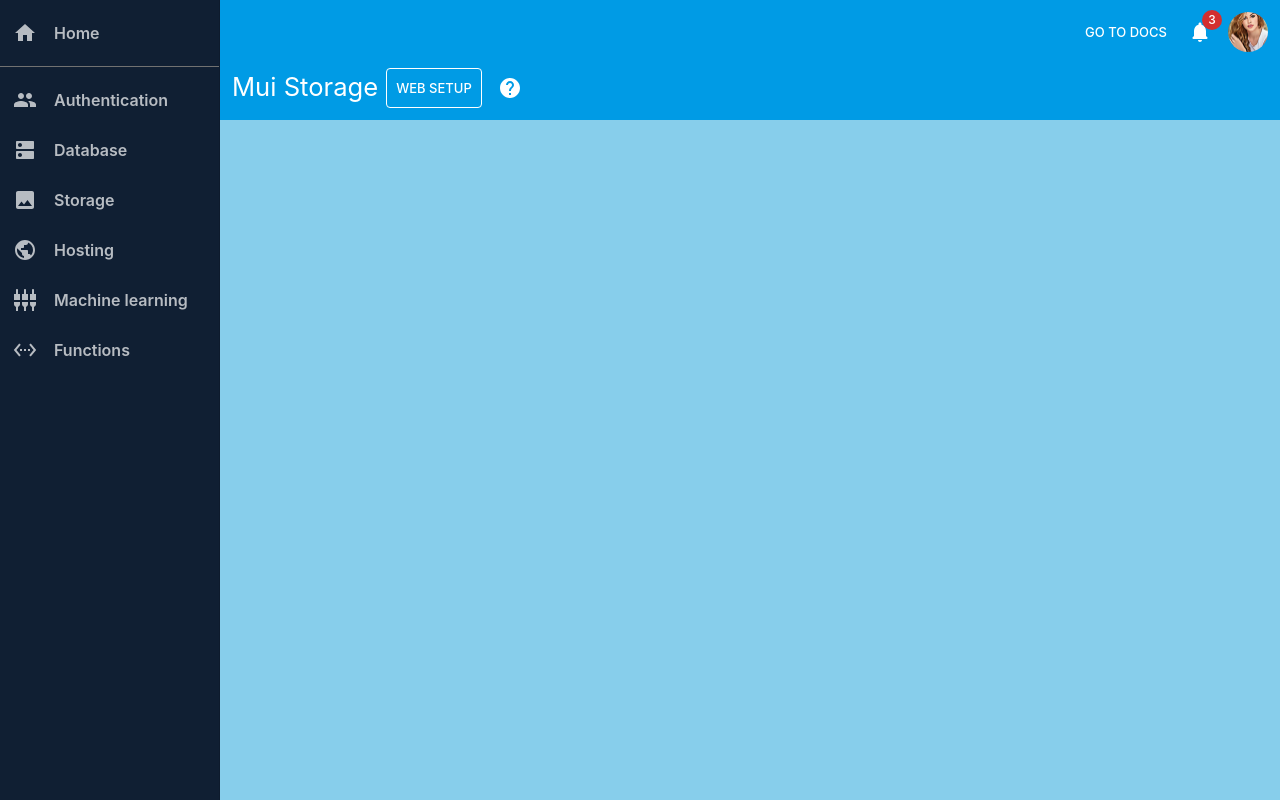
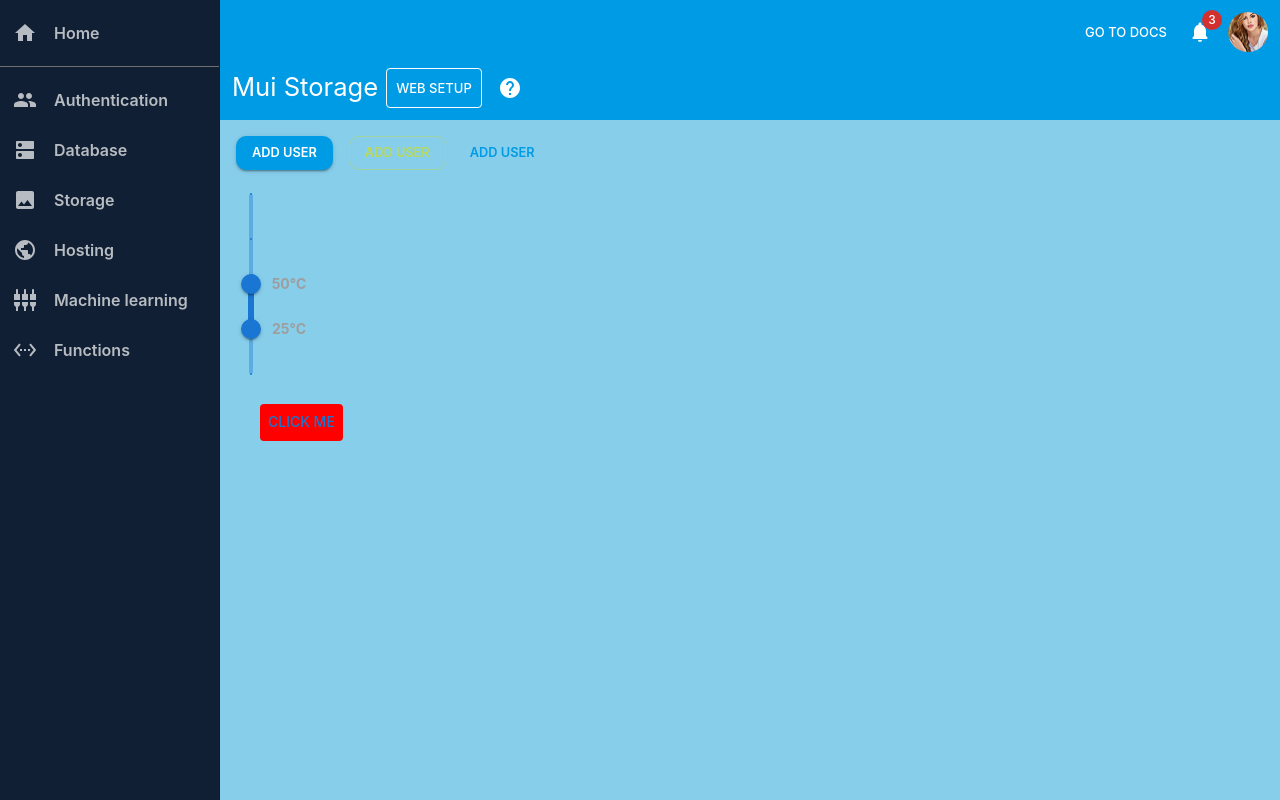
Before and after one commit to vitalii-minchuk/material, a React (Create React App) app: page /mui/storage in a window 1280 px wide. Built offline with nearby package versions, Linux system fonts and the light colour scheme.

Commit message:
mui page,modal

```diff
--- a/package.json
+++ b/package.json
@@ -5,6 +5,7 @@
   "dependencies": {
     "@emotion/react": "^11.9.3",
     "@emotion/styled": "^11.9.3",
+    "@hookform/resolvers": "^2.9.7",
     "@mui/icons-material": "^5.8.4",
     "@mui/material": "^5.8.7",
     "@redux-saga/core": "^1.1.3",
@@ -22,6 +23,7 @@
     "formik-mui": "^5.0.0-alpha.0",
     "react": "^18.2.0",
     "react-dom": "^18.2.0",
+    "react-hook-form": "^7.33.1",
     "react-json-to-csv": "^1.0.4",
     "react-redux": "^8.0.2",
     "react-router-dom": "^6.3.0",
--- a/src/App.tsx
+++ b/src/App.tsx
@@ -25,6 +25,9 @@ import { Millionaire } from "./pages/formik/Millionaire"
 import { MUIHome } from "./pages/mui/MUIHome"
 import { LayoutMUI } from "./components/mui/LayoutMUI"
 import { Functions } from "./pages/mui/Functions/Functions"
+import { Authentication } from "./pages/mui/Authentication/Authentication"
+import { Database } from "./pages/mui/Database/Database"
+import { Storage } from "./pages/mui/Storage/Storage"
 
 
 const App: FC = () =>  {
@@ -35,12 +38,12 @@ const App: FC = () =>  {
 
         <Route path="mui/*" element={<LayoutMUI />}>
           <Route index element={<MUIHome />} />
-          {/* <Route path="authentication" element={<Authentication />} />
+          <Route path="authentication" element={<Authentication />} />
           <Route path="database" element={<Database />} />
-          <Route path="hosting" element={<Hosting />} /> */}
+          {/* <Route path="hosting" element={<Hosting />} /> */}
           <Route path="functions" element={<Functions />} />
-          {/* <Route path="machine-learning" element={<MachineLearning />} />
-          <Route path="storage" element={<Storage />} /> */}
+          {/* <Route path="machine-learning" element={<MachineLearning />} /> */}
+          <Route path="storage" element={<Storage />} />
         </Route>
 
         <Route path="redux/*" element={<LayoutRdx />}>
--- /dev/null
+++ b/src/components/mui/Modals/NewUserModal/NewUserModal.tsx
@@ -0,0 +1,83 @@
+import { Dispatch, FC, SetStateAction } from "react"
+
+import { useForm } from "react-hook-form"
+import { yupResolver } from "@hookform/resolvers/yup"
+
+import { Box, Button, Stack, Typography, TextField } from "@mui/material"
+import { UserData, validationSchema } from "./consts"
+
+interface INewUserModal {
+  handleClose: () => void
+  setUserDate: Dispatch<SetStateAction<UserData | null>>
+}
+
+const NewUserModal: FC<INewUserModal> = ({ handleClose, setUserDate }) => {
+  const {
+    register,
+    handleSubmit,
+    formState: { errors, isValid }
+  } = useForm({ resolver: yupResolver(validationSchema) })
+
+  const onSubmit = handleSubmit((data) => {
+    setUserDate(data as UserData)
+    handleClose()
+  })
+  return (
+    <Box>
+      <Typography mb={2} variant="h5">New User</Typography>
+      <Typography mb={2}>Fill out inputs and hit "submit" button</Typography>
+      <Stack spacing={2} mb={3}>
+        <TextField
+          required
+          label="Full Name"
+          {...register("fullName")}
+          color="secondary"
+          error={!!errors.fullName}
+        />
+
+        {errors?.fullName?.message &&
+          <Typography color="error" variant="body2">
+            {String(errors.fullName.message)}
+          </Typography>
+        }
+        <TextField
+          required
+          label="Email"
+          color="secondary"
+          error={!!errors.email}
+          {...register("email")}
+        />
+          {errors?.email?.message &&
+            <Typography color="error" variant="body2">
+              {String(errors.email.message)}
+            </Typography>
+          }
+        <TextField
+          required
+          label="Phone number"
+          color="secondary"
+          error={!!errors.phoneNumber}
+          {...register("phoneNumber")}
+        />
+          {errors?.phoneNumber?.message
+            ? (
+              <Typography color="error" variant="body2">
+                {String(errors.phoneNumber.message)}
+              </Typography>
+            ) : (
+              !isValid &&
+              <Typography color="green" variant="body2">
+                Enter "123" to avoid the lame error message
+              </Typography>
+            )
+          }
+      </Stack>
+      <Stack direction="row" gap={2}>
+        <Button onClick={handleClose} variant="contained">cancel</Button>
+        <Button onClick={onSubmit} variant="contained">submit</Button>
+      </Stack>
+    </Box>
+  )
+}
+
+export { NewUserModal }
--- /dev/null
+++ b/src/components/mui/Modals/NewUserModal/consts.ts
@@ -0,0 +1,18 @@
+import * as Yup from "yup"
+
+export const validationSchema = Yup.object().shape({
+  fullName: Yup.string().required().min(1).max(50),
+  email: Yup.string().required().email(),
+  phoneNumber: Yup.string().required()
+    .test("phoneNumber",
+    "Not typing '123' is a validation violation",
+    function (value) {
+        return (value === "123");
+    }),
+})
+
+export type UserData = {
+  fullName: string
+  email: string
+  phoneNumber: string
+}
--- /dev/null
+++ b/src/pages/mui/Authentication/Authentication.tsx
@@ -0,0 +1,58 @@
+import { ChangeEvent, FC } from "react"
+
+import {
+  Box,
+  Button,
+  Grid,
+  Stack,
+  Typography
+} from "@mui/material"
+import RefreshIcon from "@mui/icons-material/Refresh"
+import { styles } from "./styles"
+import { SearchBar } from "../../../components/mui/common/SearchBar/SearchBar"
+import { BaseCard } from "../../../components/mui/common/BaseCard/BaseCard"
+
+
+const Authentication: FC = () => {
+  const getCardHeader = () => {
+    const handleChange = (e: ChangeEvent<HTMLInputElement | HTMLTextAreaElement>) => {
+      console.log(e.target.value)
+    }
+
+    return (
+      <Stack
+        sx={styles.cardHeaderWrapper}
+        p={1}
+        direction="row"
+        flexWrap="wrap"
+        gap={2}
+        alignItems="center"
+        justifyContent="space-between"
+      >
+        <SearchBar placeholder="Search ..." onChange={handleChange} />
+        <Stack direction="row" spacing={3} alignItems="center" >
+          <Button size="small" variant="contained">Add user</Button>
+          <RefreshIcon />
+        </Stack>
+      </Stack>
+    )
+  }
+
+  const getCardContent = () => {
+    return (
+      <Grid container sx={styles.cardContentBox}>
+        <Grid item>
+          <Typography align="center">No users for this project yet</Typography>
+        </Grid>
+      </Grid>
+    )
+  }
+
+  return (
+    <Box my={3} mx={4}>
+      <BaseCard header={getCardHeader()} content={getCardContent()} />
+    </Box>
+  )
+}
+
+export { Authentication }
--- /dev/null
+++ b/src/pages/mui/Authentication/styles.ts
@@ -0,0 +1,9 @@
+export const styles ={
+  cardHeaderWrapper: {
+    backgroundColor: "rgba(0, 0, 0, 0.1)"
+  },
+  cardContentBox: {
+    height: "100px",
+    placeContent: "center"
+  }
+}
--- /dev/null
+++ b/src/pages/mui/Database/Database.tsx
@@ -0,0 +1,56 @@
+import { FC, useState } from "react"
+
+import { Box, Button, Stack, Typography } from "@mui/material"
+
+import { UserData } from "../../../components/mui/Modals/NewUserModal/consts"
+import { BaseCard } from "../../../components/mui/common/BaseCard/BaseCard"
+import { BaseModal } from "../../../components/mui/common/BaseModal/BaseModal"
+import { NewUserModal } from "../../../components/mui/Modals/NewUserModal/NewUserModal"
+
+const Database: FC = () => {
+  const [userData, setUserDate] = useState<UserData | null>(null)
+  const [open, setOpen] = useState(false)
+
+  const handleOpen = () => setOpen(true)
+  const handleClose = () => setOpen(false)
+
+  const getCardHeader = () => {
+    return (
+      <Box p={1} sx={{backgroundColor: "rgba(0, 0, 0, 0.1)"}}>
+        <Typography variant="h5">{`Hello, ${userData?.fullName}`}</Typography>
+      </Box>
+    )
+  }
+
+  const getCardContent = () => {
+    return (
+      <Stack gap={2}>
+        <Stack
+          direction="row" alignItems="end" justifyContent="space-between" flexWrap="wrap">
+          <Typography variant="subtitle1">Email</Typography>
+          <Typography variant="body1">{userData?.email}</Typography>
+        </Stack>
+        <Stack direction="row" alignItems="end" justifyContent="space-between">
+          <Typography variant="subtitle1">Phone</Typography>
+          <Typography variant="body1">{userData?.phoneNumber}</Typography>
+        </Stack>
+      </Stack>
+    )
+  }
+
+  return (
+    <Box p={2}>
+      <Button onClick={handleOpen}>Open modal</Button>
+      {userData?.fullName &&
+        <BaseCard header={getCardHeader()} content={getCardContent()} />
+      }
+      <BaseModal
+        open={open}
+        handleClose={handleClose}
+        children={<NewUserModal handleClose={handleClose} setUserDate={setUserDate} />}
+      />
+    </Box>
+  )
+}
+
+export { Database }
--- /dev/null
+++ b/src/pages/mui/Database/styles.ts
@@ -0,0 +1,5 @@
+export const styles = {
+  wrapper: {
+
+  }
+}
--- /dev/null
+++ b/src/pages/mui/Storage/Storage.tsx
@@ -0,0 +1,69 @@
+import { FC, useEffect, useState } from "react"
+
+import {
+  Box,
+  Button,
+  Slider,
+  Stack
+} from "@mui/material"
+import { storageStyles } from "./storageStyles"
+import { marks, valueText } from "./consts"
+
+const Storage: FC = () => {
+  const [count, setCount] = useState(0)
+
+  useEffect(() => {
+    if (count > 3) {
+      setCount(0)
+    }
+  }, [count])
+  return (
+    <Box p={2}>
+      <Stack spacing={2} direction="row" mb={3}>
+        <Button variant="contained" sx={storageStyles.button}>
+          add user
+        </Button>
+        <Button variant="outlined" color="secondary" sx={storageStyles.button}>
+          add user
+        </Button>
+        <Button variant="text" sx={storageStyles.button}>
+          add user
+        </Button>
+      </Stack>
+      <Box sx={storageStyles.sliderBox}>
+        <Slider
+          getAriaLabel={() => "Temperature"}
+          orientation="vertical"
+          getAriaValueText={valueText}
+          defaultValue={[25, 50]}
+          marks={marks}
+          valueLabelFormat={valueText}
+          valueLabelDisplay="on"
+        />
+      </Box>
+      <Box m={3}>
+        <Button
+          onClick={() => setCount(prev => prev + 1)}
+          sx={[
+            count === 0 && {
+              backgroundColor: "red"
+            },
+            count === 1 && {
+              border: "3px solid #000",
+              padding: 5
+            },
+            count === 2 && {
+              width: "100%"
+            },
+            count === 3 && {
+            },
+          ]}
+        >
+          click me
+        </Button>
+      </Box>
+    </Box>
+  )
+}
+
+export { Storage }
--- /dev/null
+++ b/src/pages/mui/Storage/consts.ts
@@ -0,0 +1,11 @@
+export const marks = [
+  { value: 0 },
+  { value: 25 },
+  { value: 50 },
+  { value: 75 },
+  { value: 100 },
+]
+
+export const valueText = (value: number) => {
+  return `${value}°C`
+}
--- /dev/null
+++ b/src/pages/mui/Storage/storageStyles.ts
@@ -0,0 +1,23 @@
+export const storageStyles = {
+  button: {
+    fontSize: "0.8rem",
+    fontWeight: 600,
+    borderRadius: 2.5,
+    "&.MuiButton-contained": {
+      backgroundColor: "#009be5",
+      "&:hover": {
+        backgroundColor: "#006db3"
+      }
+    },
+    "&.MuiButton-text": {
+      color: "#009be5",
+      "&:hover": {
+        color: "#006db3"
+      }
+    }
+  },
+  sliderBox: {
+    height: 180,
+    display: "inline-block",
+  },
+}
```
Also changed, not shown: 1 other file (tests, documents, lock files or other folders).
